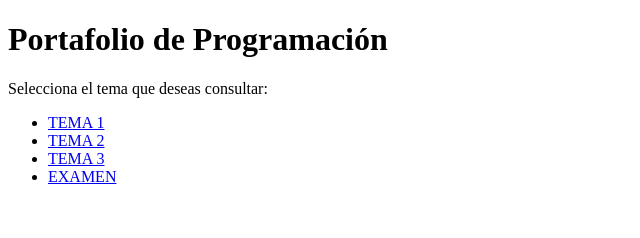
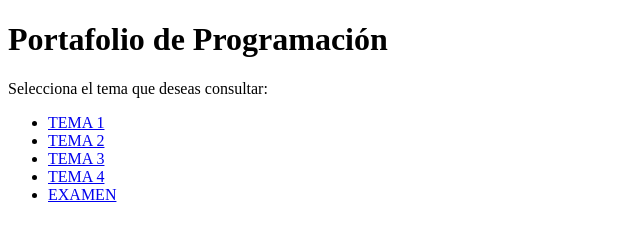
Before and after one commit to hugovalderramabarrera8/Mi-portafolio, a plain HTML site: page index.html in a window 1280 px wide. Shown: the whole page, without its empty margins (0-640 px from the left). Drawn offline with Linux system fonts and the light colour scheme.

Commit message:
Add link to TEMA 4 in index.html

```diff
--- a/index.html
+++ b/index.html
@@ -13,6 +13,7 @@
         <li><a href="tema1.html">TEMA 1</a></li>
         <li><a href="tema2.html">TEMA 2</a></li>
         <li><a href="tema3.html">TEMA 3</a></li>
+        <li><a href="tema4.html">TEMA 4</a></li>
         <li><a href="examen.html">EXAMEN</a></li>
     </ul>
 
```
